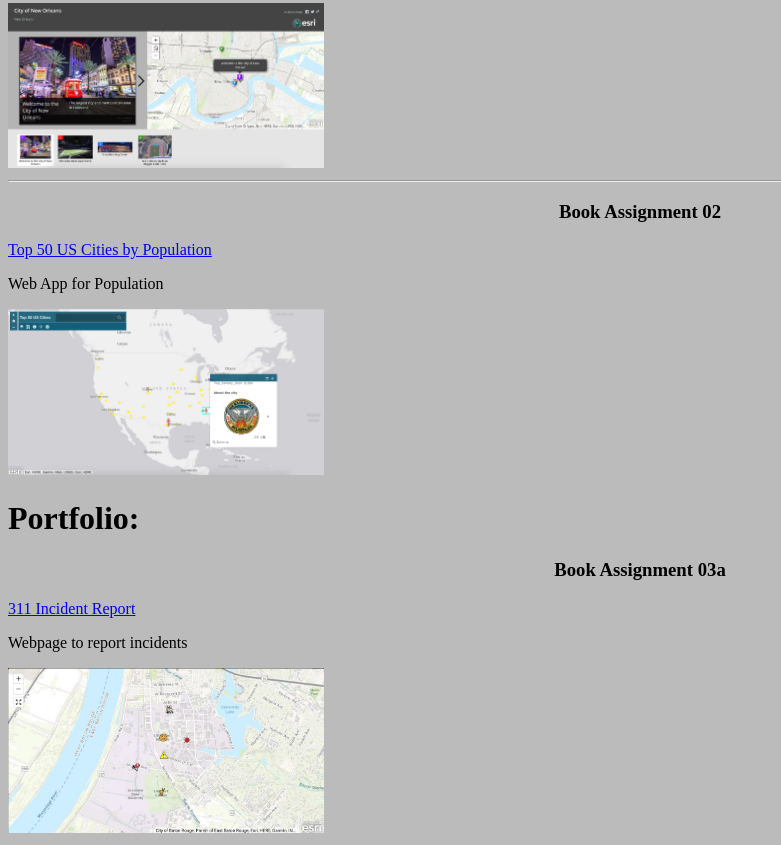
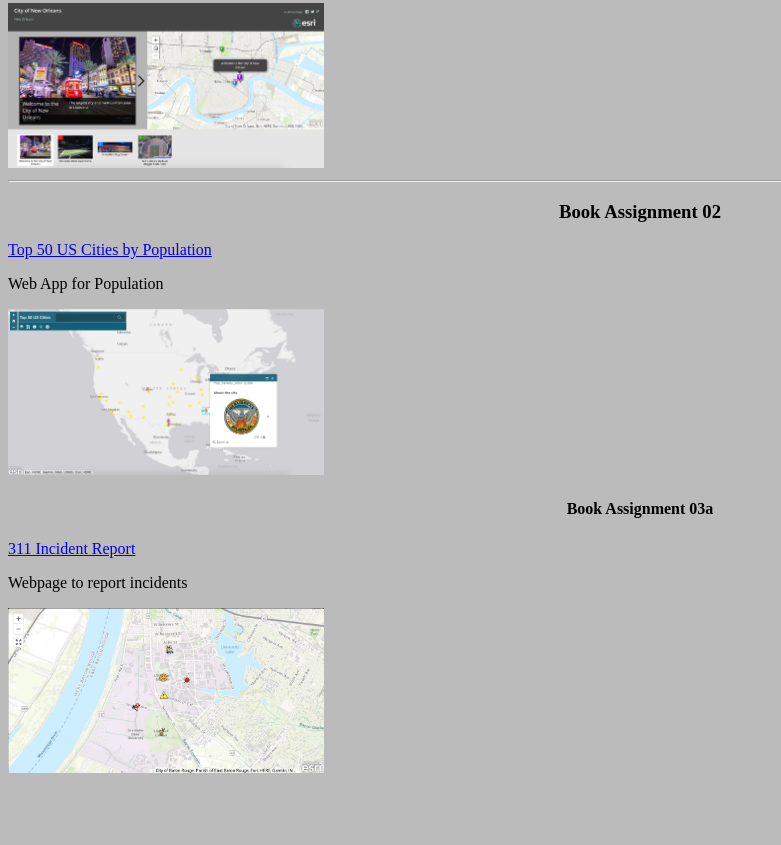
Before and after one commit to ctotar1/ctotar1.github.io, a plain HTML site: page index.html in a window 1280 px wide. Shown: the part 692-1537 px from the top of the page, without its empty margins (0-781 px from the left). After the commit the page ends 1477 px from the top, so only its background shows below. Drawn offline with Linux system fonts and the light colour scheme.

Commit message:
Code Assignment 3a.

```diff
--- a/index.html
+++ b/index.html
@@ -37,11 +37,9 @@
         <img src="Population.jpg" alt="Screenshot of Web App">
       </div>
     </div>
-    <div class="portfolio">
-      <h1>Portfolio:</h1>
       <div>
         <div class="title">
-          <h3>Book Assignment  03a</h3>
+          <h4>Book Assignment  03a</h4>
         </div>
         <a href="https://ctotaro.maps.arcgis.com/apps/GeoForm/index.html?appid=0df89b59087d4216a03b1c48bee5b964">311 Incident Report</a>
         <p>Webpage to report incidents</p>
```
